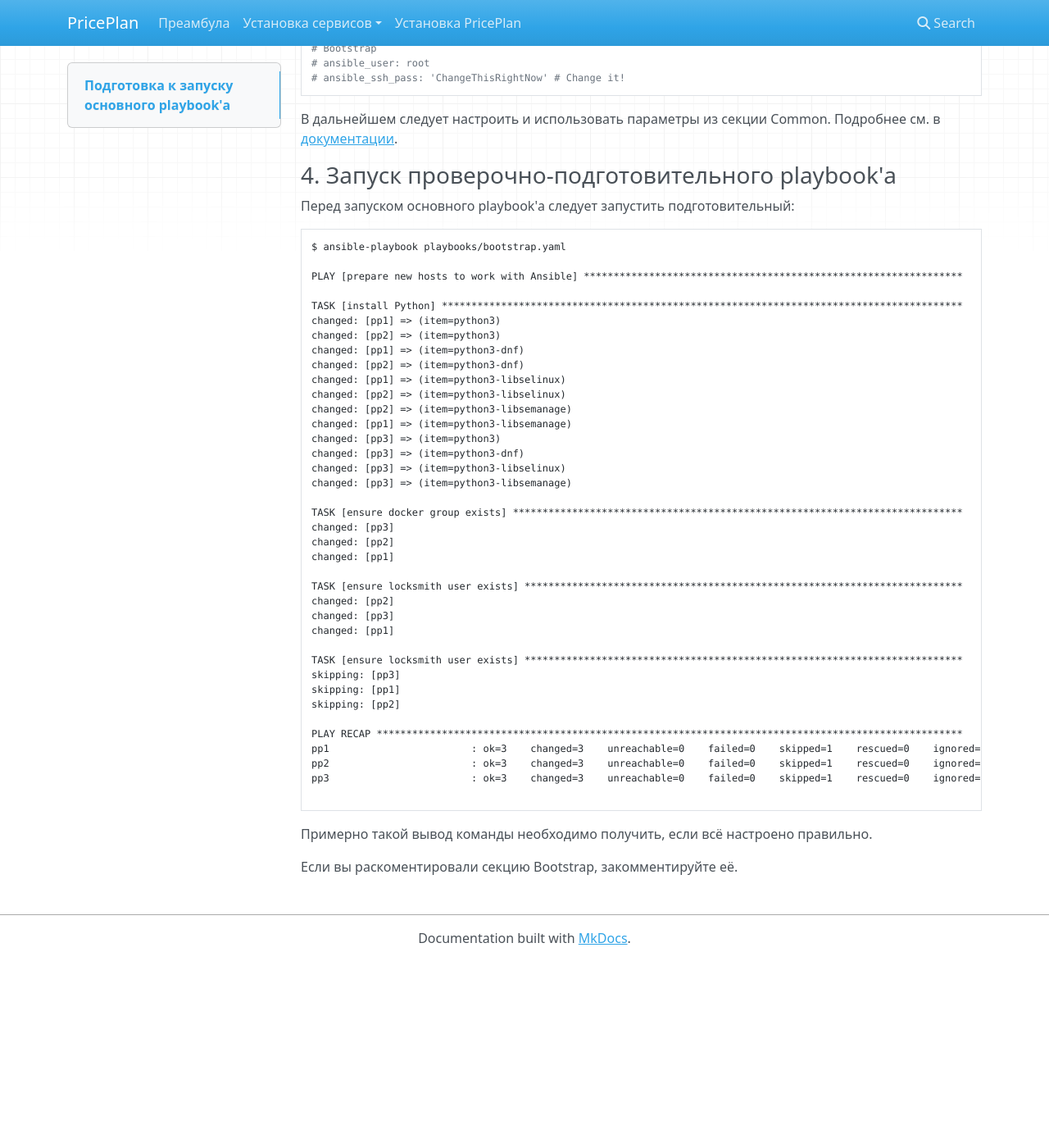
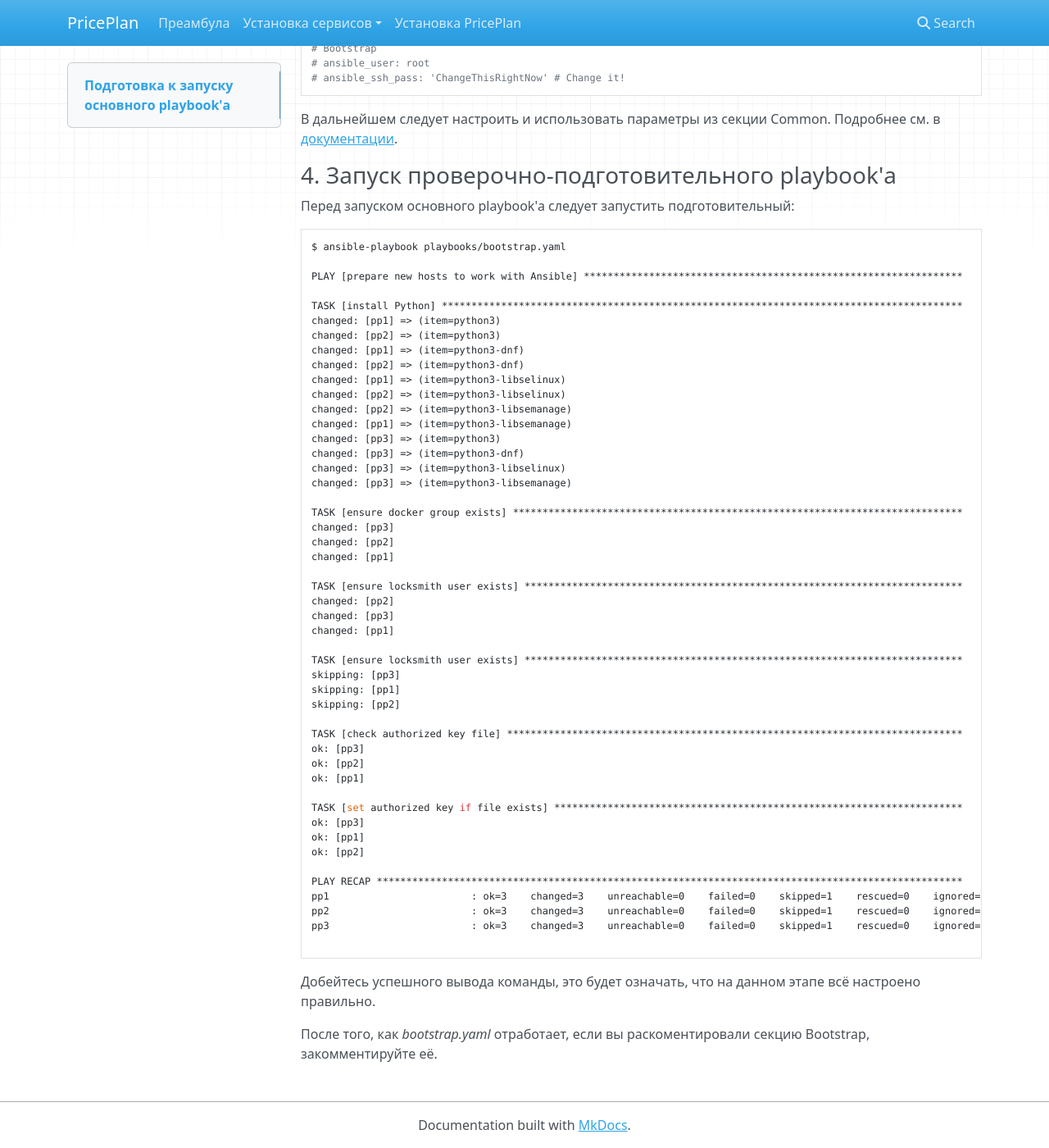
Before and after one commit to PricePlan/pp-cluster-deployment, an MkDocs documentation site: the page built from docs/preparing.md, in a window 1280 px wide and 1400 px high, scrolled down 1180 px. Shown: the whole window at 82% size. Built offline with MkDocs 1.6.1, drawn with Linux system fonts in a browser that asks for light colours; nearby versions of some CDN libraries; before the commit the page ends 2352 px from its top, so only the background shows below that.

Commit message:
End of preparing

````diff
--- a/docs/preparing.md
+++ b/docs/preparing.md
@@ -106,6 +106,16 @@ skipping: [pp3]
 skipping: [pp1]
 skipping: [pp2]
 
+TASK [check authorized key file] *****************************************************************************
+ok: [pp3]
+ok: [pp2]
+ok: [pp1]
+
+TASK [set authorized key if file exists] *********************************************************************
+ok: [pp3]
+ok: [pp1]
+ok: [pp2]
+
 PLAY RECAP ***************************************************************************************************
 pp1                        : ok=3    changed=3    unreachable=0    failed=0    skipped=1    rescued=0    ignored=0
 pp2                        : ok=3    changed=3    unreachable=0    failed=0    skipped=1    rescued=0    ignored=0
@@ -113,6 +123,7 @@ pp3                        : ok=3    changed=3    unreachable=0    failed=0    s
 
 ```
 
-Примерно такой вывод команды необходимо получить, если всё настроено правильно.
+Добейтесь успешного вывода команды, это будет означать, что на данном
+этапе всё настроено правильно.
 
-Если вы раскоментировали секцию Bootstrap, закомментируйте её.
+После того, как *bootstrap.yaml* отработает, если вы раскоментировали секцию Bootstrap, закомментируйте её.
````
Also changed, not shown: 1 other file.
